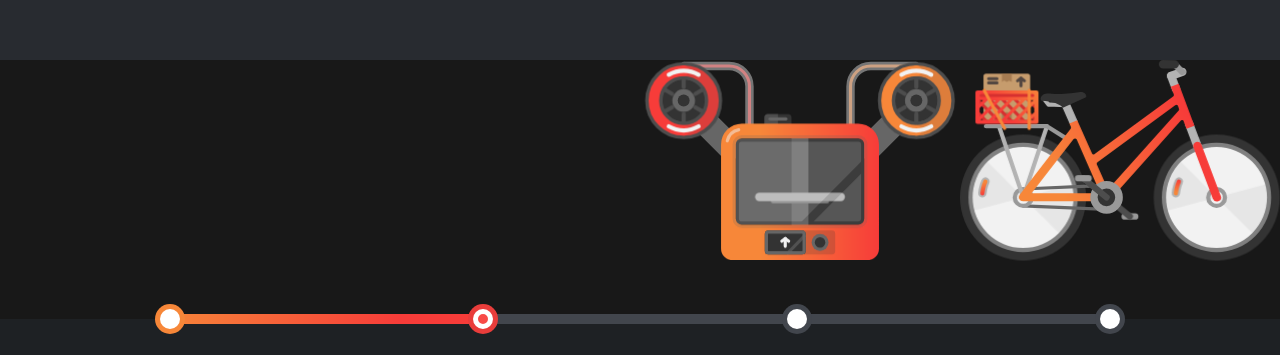
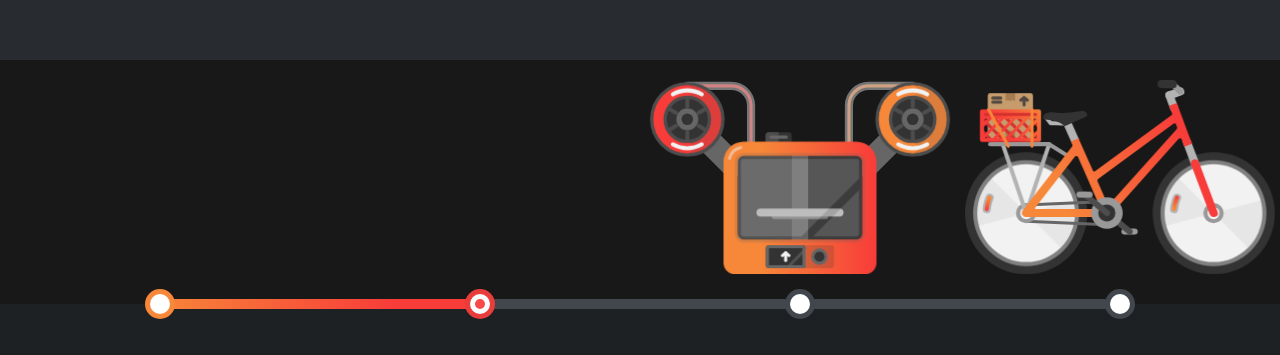
Before and after one commit to Erin-Rose/PhaseFab, a plain HTML site: page index.html in a window 1280 px wide. Shown: the top 355 px of the page. Drawn offline with Linux system fonts and the light colour scheme.

Commit message:
push changes

```diff
--- a/css/styles.css
+++ b/css/styles.css
@@ -1,3 +1,11 @@
+/* Temp testing stuff DELETE THIS IN PROD */
+
+#midline {
+    width: 50%;
+    height: 100%;
+    background-color: red;
+}
+
 /* Base HTML stuff */
 
 body, html {
@@ -49,6 +57,8 @@ body, html {
 #villainSectionContainer {
     width: 100%;
     height: calc(100vh - 3rem);
+    display: flex;
+    flex-direction: column;
 }
 
  /* Project timeline section */
@@ -60,18 +70,22 @@ body, html {
     display: flex;
     flex-direction: row;
     width: 100%;
-    height: 35%;
-    padding-bottom: 1.5rem;
+
 }
 
 .timelineItem {
+    display: flex;
+    flex-direction: column;
+    justify-content: center;
     background-color: var(--UIBackgroundPrimary);
     height: 100%;
     width: 100%;
 }
 
-.timelineItemActive {
-
+.timelineItemSvg {
+    margin: 0.25rem;
+    margin-top: 1rem;
+    margin-bottom: 1.5rem;
 }
 
 #timelineProgressBar {
@@ -81,8 +95,8 @@ body, html {
     align-items: center;
     position: absolute;
     bottom: -0.25rem;
-    left: 12.5%;
-    width: 75%;
+    left: calc(12.5% - 0.5rem);
+    right: calc(12.5% - 0.5rem);
     height: 0.5rem;
     border-radius: 0.5rem;
 }
@@ -183,7 +197,7 @@ body, html {
     justify-content: center;
     align-items: center;
     width: 100%;
-    height: 20%;
+    flex-grow: 0.5;
     box-sizing: border-box;
     padding-top: 0.75rem;
 }
@@ -200,8 +214,7 @@ body, html {
     padding-left: 1rem;
     padding-right: 1rem;
     width: 100%;
-    height: 45%;
-
+    flex-grow: 1.5;
 }
 
 .servicesItem {
```
Also changed, not shown: media/ProjectTimelineSVG/abc-03-03.svg (added), media/ProjectTimelineSVG/abc-03.svg (added), media/ProjectTimelineSVG/aoisfhisdg-03.svg (added), media/ProjectTimelineSVG/bike-02.svg (added), media/ProjectTimelineSVG/bike-03-03.svg (added), media/ProjectTimelineSVG/bike-03.svg (added), media/ProjectTimelineSVG/bike.svg (added).
